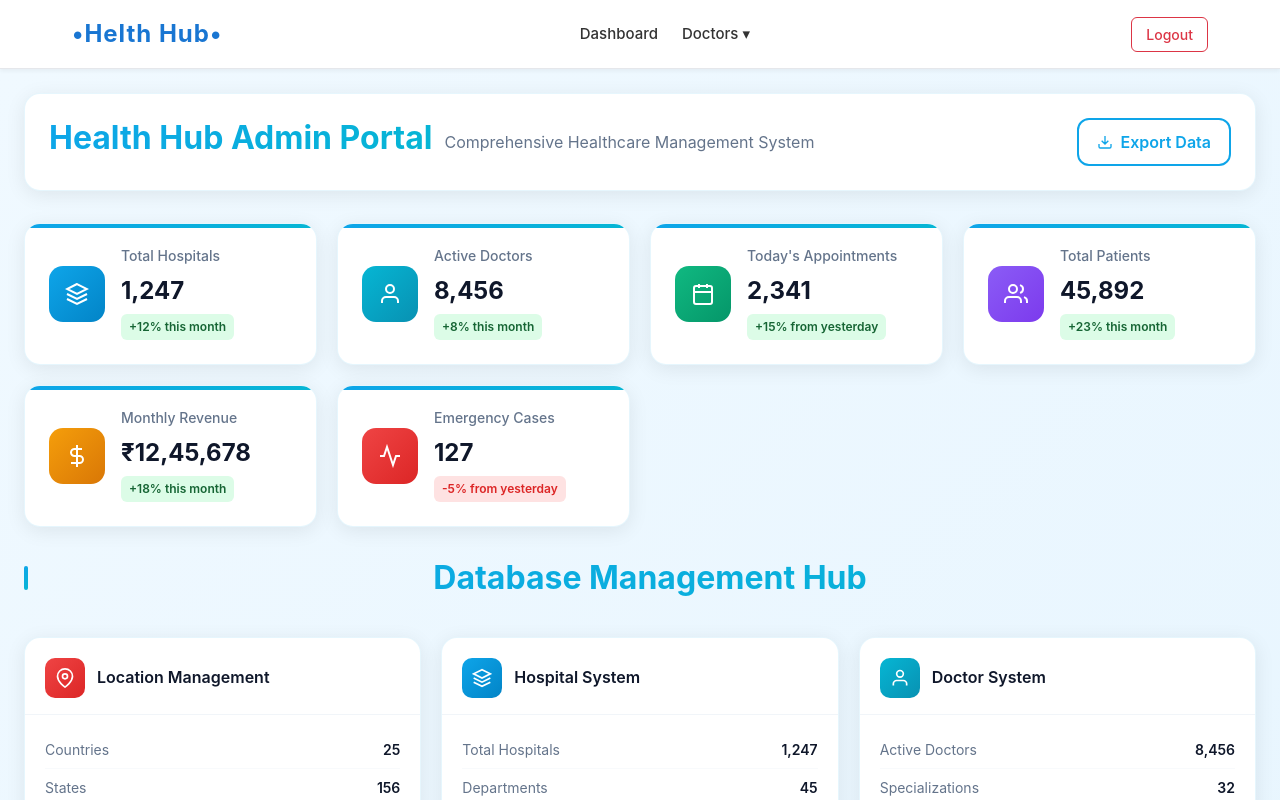
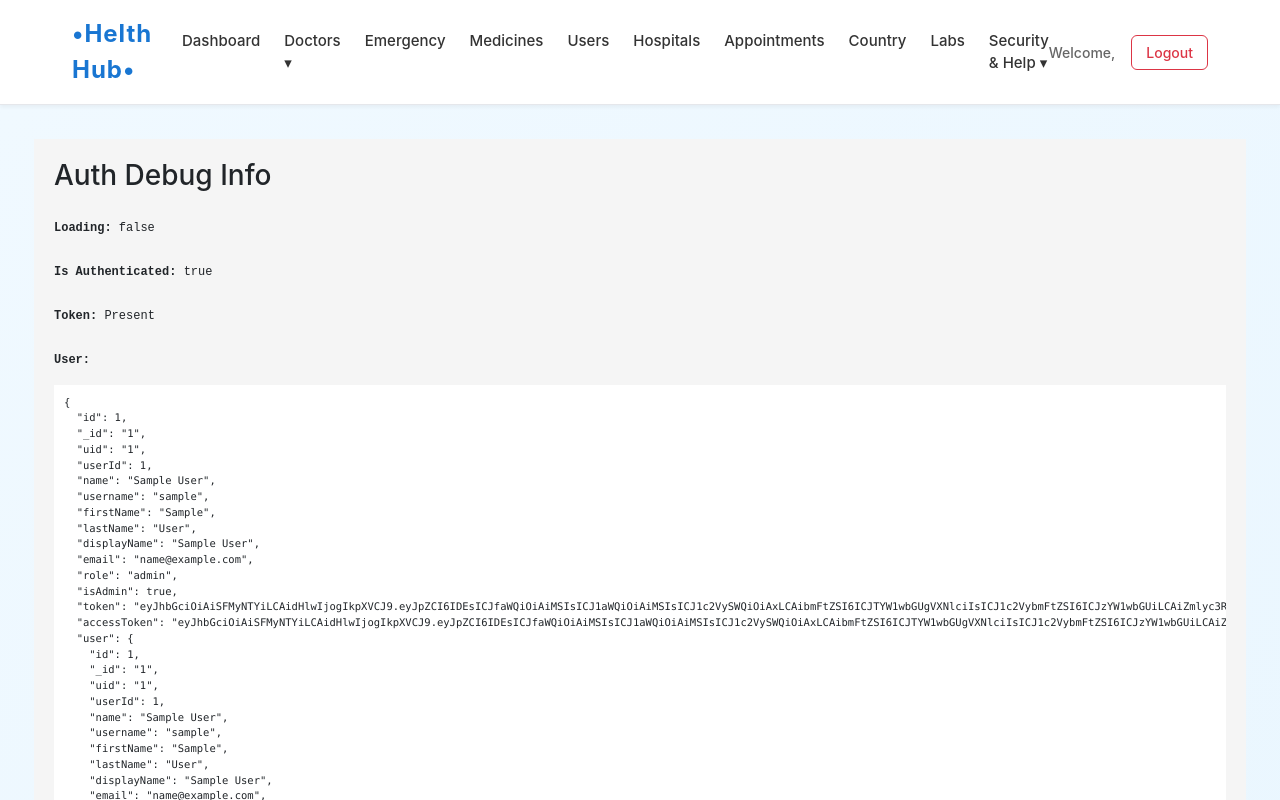
Before and after one commit to jainilth/Hospital_Hub_Interface, a React (Vite) app in the folder hospita-hub-interface/: page /admin/dashboard in a window 1280 px wide. Shown: the top 800 px of the page. Built offline with nearby package versions, Linux system fonts and the light colour scheme; no server answers; sample sign-in values are in the browser's storage.

Commit message:
Revert "Code Added"
This reverts commit c63f49726063d100b8a4823fb33dfb1abbc90dd9.

```diff
--- a/hospita-hub-interface/src/Layouts/AdminLayout.jsx
+++ b/hospita-hub-interface/src/Layouts/AdminLayout.jsx
@@ -28,13 +28,13 @@ const AdminLayout = () => {
               </div>
             </div>
 
-            {/* <Link to="/admin/emergency">Emergency</Link>
+            <Link to="/admin/emergency">Emergency</Link>
             <Link to="/admin/medicine">Medicines</Link>
             <Link to="/admin/user">Users</Link>
             <Link to="/admin/hospital">Hospitals</Link>
             <Link to="/admin/appointment">Appointments</Link>
             <Link to="/admin/country">Country</Link>
-            <Link to="#">Labs</Link> */}
+            <Link to="#">Labs</Link>
             {/* <div className="dropdown">
               <Link to="#">For Corporates ▾</Link>
               <div className="dropdown-content">
@@ -50,7 +50,7 @@ const AdminLayout = () => {
               </div>
             </div> */}
             <div className="dropdown">
-              {/* <Link to="#">Security & Help ▾</Link> */}
+              <Link to="#">Security & Help ▾</Link>
               <div className="dropdown-content">
                 <Link to="#">Privacy</Link>
                 <Link to="#">Contact</Link>
@@ -60,7 +60,7 @@ const AdminLayout = () => {
 
           {/* User info and logout */}
           <div className="user-section">
-            {/* <span className="user-name">Welcome, {user?.UserName}</span> */}
+            <span className="user-name">Welcome, {user?.UserName}</span>
             <button className="logout-btn" onClick={handleLogout}>
               Logout
             </button>
--- a/hospita-hub-interface/src/Pages/Admin/Dashboard.jsx
+++ b/hospita-hub-interface/src/Pages/Admin/Dashboard.jsx
@@ -7,7 +7,7 @@ export default function AdminDashboard() {
   return (
     <div className="admin-dashboard">
       {/* Authentication Test Component */}
-      {/* <AuthTest /> */}
+      <AuthTest />
 
       {/* Dashboard Header */}
       <div className="dashboard-header">
```
